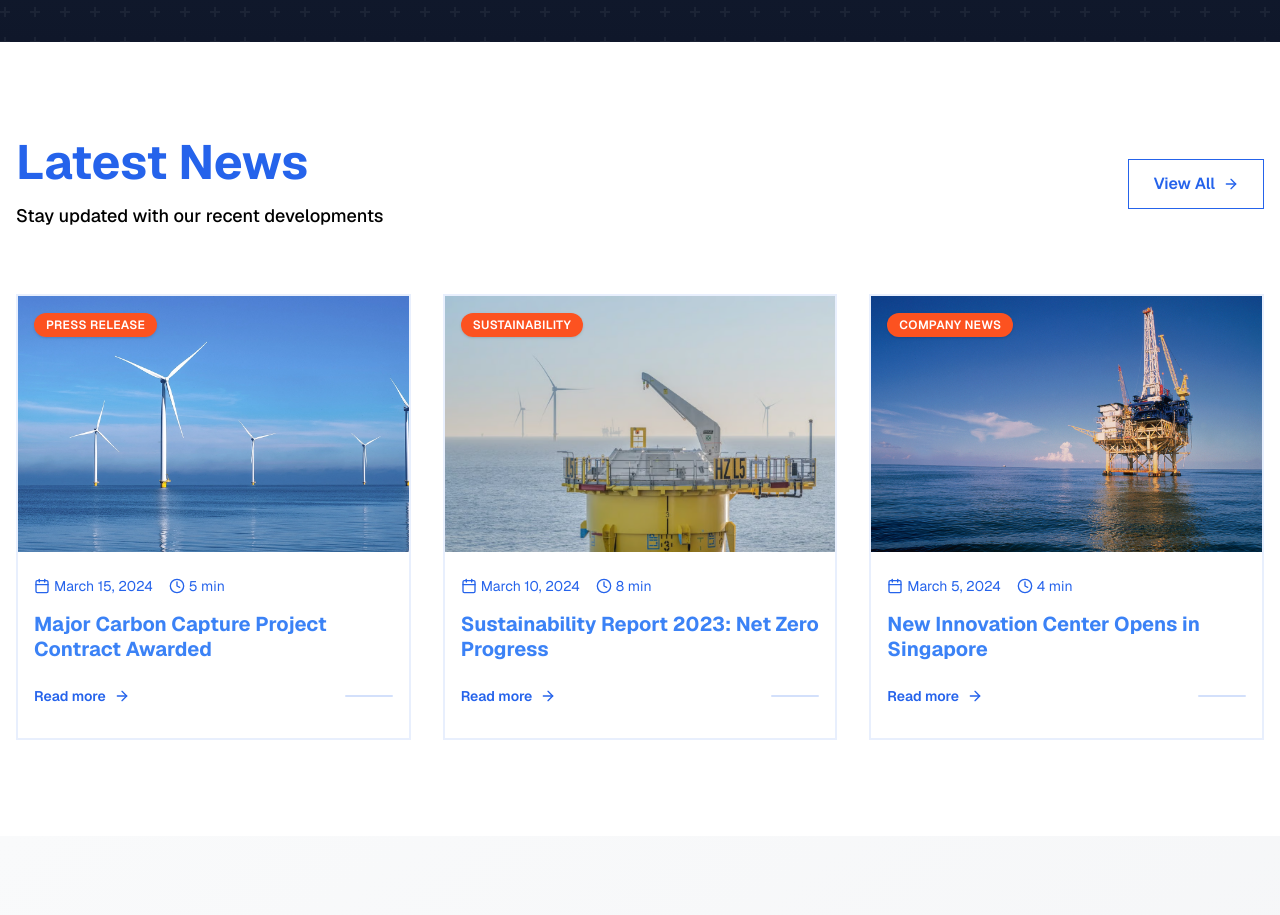
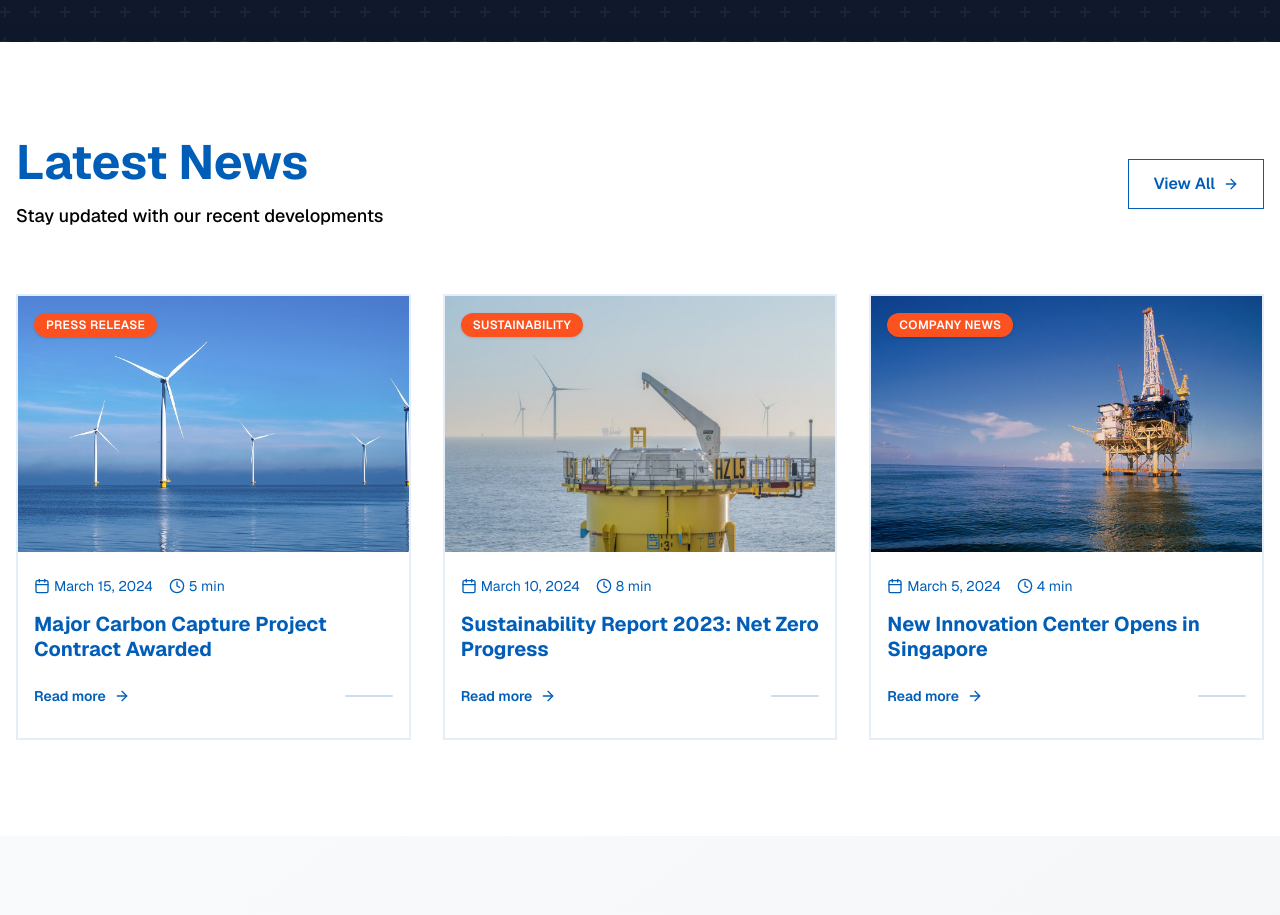
Before and after one commit to MoyasiGinko/Kinesis-Subsea-Eng-Site, a Next.js app: page / in a window 1280 px wide. Shown: the part 4540-5455 px from the top of the page. Built offline with nearby package versions, Linux system fonts and the light colour scheme.

Commit message:
update the colors

```diff
--- a/components/common/NewsSection.tsx
+++ b/components/common/NewsSection.tsx
@@ -60,7 +60,7 @@ export default function NewsSection() {
         <div className="mb-16">
           <div className="flex items-center justify-between">
             <div>
-              <h2 className="text-4xl lg:text-5xl font-bold text-blue-600 mb-4">
+              <h2 className="text-4xl lg:text-5xl font-bold text-primary-blue mb-4">
                 Latest News
               </h2>
               <p className="text-black text-lg font-medium">
@@ -68,7 +68,7 @@ export default function NewsSection() {
               </p>
             </div>
 
-            <button className="hidden lg:flex items-center gap-2 px-6 py-3 border border-blue-600 text-blue-600 hover:bg-blue-600 hover:text-white  transition-all duration-300 group">
+            <button className="hidden lg:flex items-center gap-2 px-6 py-3 border border-primary-blue text-primary-blue hover:bg-primary-blue hover:text-white  transition-all duration-300 group">
               <span className="font-semibold">View All</span>
               <ArrowRight className="w-4 h-4 group-hover:translate-x-1 transition-transform duration-300" />
             </button>
@@ -86,8 +86,8 @@ export default function NewsSection() {
                   : "opacity-0 translate-y-8"
               } ${
                 hoveredCard === index
-                  ? "border-blue-600/10 bg-white"
-                  : "border-blue-600/10 bg-white"
+                  ? "border-primary-blue/10 bg-white"
+                  : "border-primary-blue/10 bg-white"
               } `}
               style={{
                 transitionDelay: `${index * 200}ms`,
@@ -96,7 +96,7 @@ export default function NewsSection() {
               onMouseLeave={() => setHoveredCard(null)}
             >
               {/* Image */}
-              <div className="relative h-64 overflow-hidden bg-[#FC5220]/10 mb-6 ">
+              <div className="relative h-64 overflow-hidden bg-primary-orange/10 mb-6 ">
                 <img
                   src={item.image}
                   alt={item.title}
@@ -105,7 +105,7 @@ export default function NewsSection() {
 
                 {/* Category Label */}
                 <div className="absolute top-4 left-4">
-                  <span className="bg-[#FC5220] text-white px-3 py-1 text-xs font-semibold uppercase tracking-wide rounded-full shadow">
+                  <span className="bg-primary-orange text-white px-3 py-1 text-xs font-semibold uppercase tracking-wide rounded-full shadow">
                     {item.category}
                   </span>
                 </div>
@@ -114,7 +114,7 @@ export default function NewsSection() {
               {/* Content */}
               <div className="space-y-4 px-4 pb-8">
                 {/* Meta */}
-                <div className="flex items-center gap-4 text-sm text-blue-600">
+                <div className="flex items-center gap-4 text-sm text-primary-blue">
                   <div className="flex items-center gap-1">
                     <Calendar className="w-4 h-4" />
                     <span>{item.date}</span>
@@ -126,21 +126,21 @@ export default function NewsSection() {
                 </div>
 
                 {/* Title */}
-                <h3 className="text-xl font-bold text-blue-500 leading-tight group-hover:text-blue-600 transition-colors duration-300">
+                <h3 className="text-xl font-bold text-primary-blue leading-tight group-hover:text-primary-blue-hover transition-colors duration-300">
                   {item.title}
                 </h3>
 
                 {/* Read More */}
                 <div className="flex items-center justify-between pt-2">
-                  <button className="flex items-center gap-2 text-blue-600 hover:text-[#FC5220] transition-colors duration-300 group/btn">
+                  <button className="flex items-center gap-2 text-primary-blue hover:text-primary-orange transition-colors duration-300 group/btn">
                     <span className="text-sm font-semibold">Read more</span>
                     <ArrowRight className="w-4 h-4 group-hover/btn:translate-x-1 transition-transform duration-300" />
                   </button>
 
                   {/* Progress indicator */}
-                  <div className="w-12 h-0.5 bg-blue-600/20 overflow-hidden rounded-full">
+                  <div className="w-12 h-0.5 bg-primary-blue/20 overflow-hidden rounded-full">
                     <div
-                      className={`h-full bg-[#FC5220] transition-all duration-500 ${
+                      className={`h-full bg-primary-orange transition-all duration-500 ${
                         hoveredCard === index ? "w-full" : "w-0"
                       }`}
                     />
@@ -153,7 +153,7 @@ export default function NewsSection() {
 
         {/* Mobile View All Button */}
         <div className="flex justify-center mt-12 lg:hidden">
-          <button className="flex items-center gap-2 px-6 py-3 border border-blue-600 text-blue-600 hover:bg-blue-600 hover:text-white transition-all duration-300 group ">
+          <button className="flex items-center gap-2 px-6 py-3 border border-primary-blue text-primary-blue hover:bg-primary-blue-hover hover:text-white transition-all duration-300 group ">
             <span className="font-semibold">View All News</span>
             <ArrowRight className="w-4 h-4 group-hover:translate-x-1 transition-transform duration-300" />
           </button>
```
